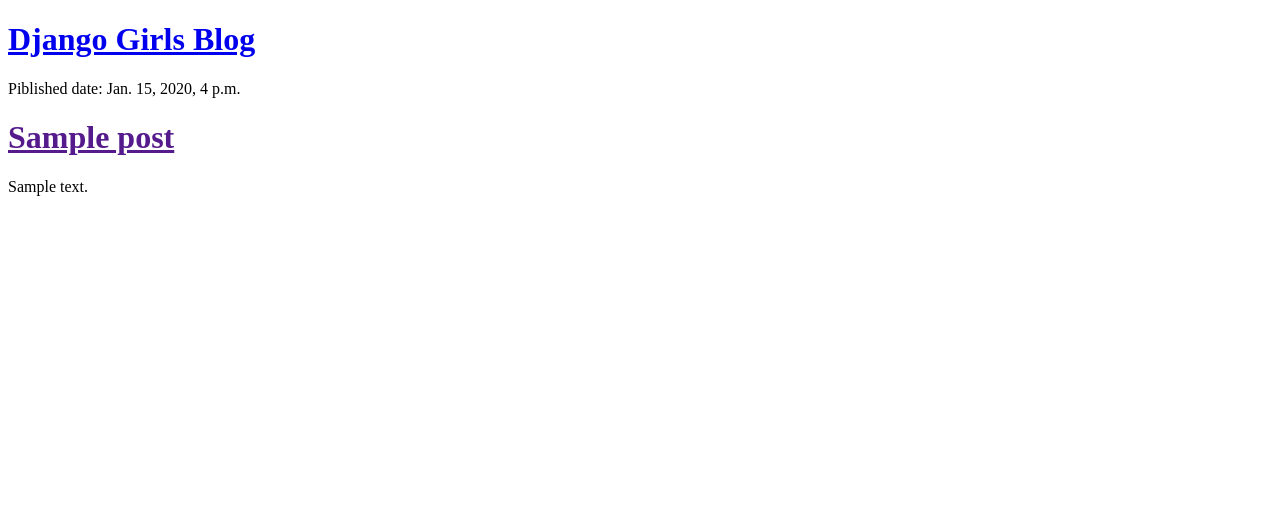
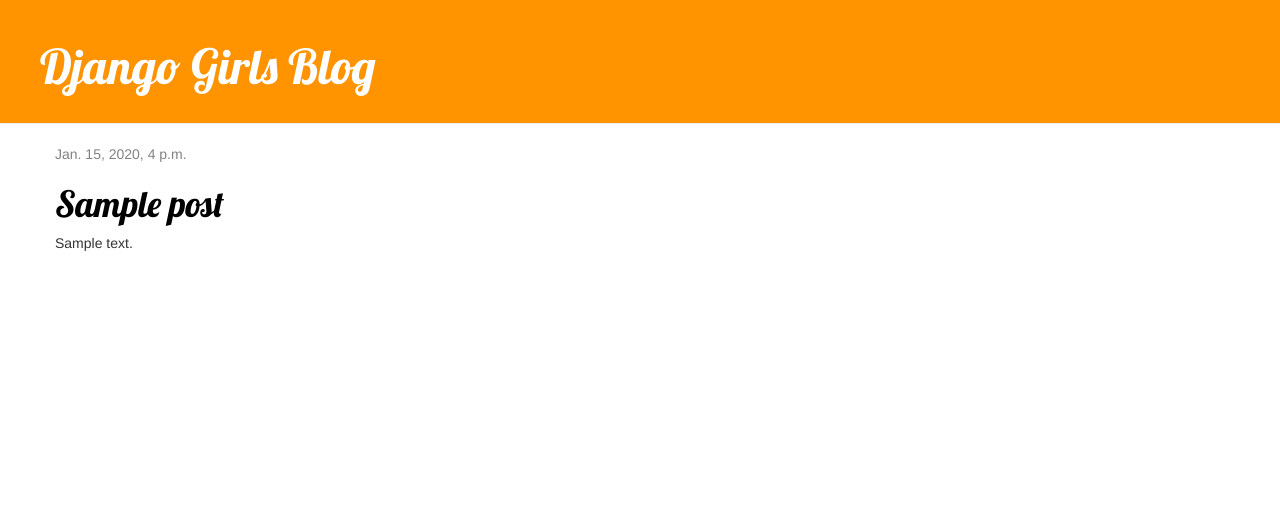
Before and after one commit to aikakyrgyz/my-first-blog, a Django app: page / in a window 1280 px wide. Shown: the top 523 px of the page. Run offline with Django 3.2, Linux system fonts and the light colour scheme; tables that the repository leaves empty hold one stand-in row (values such as "Sample post"); some libraries are stand-ins or nearby versions.

Commit message:
Added view and template for detailed blog post as well as CSS for the site.

```diff
--- /dev/null
+++ b/blog/static/css/blog.css
@@ -0,0 +1,46 @@
+.page-header {
+    background-color: #ff9400;
+    margin-top: 0;
+    padding: 20px 20px 20px 40px;
+}
+
+.page-header h1, .page-header h1 a, .page-header h1 a:visited, .page-header h1 a:active {
+    color: #ffffff;
+    font-size: 36pt;
+    text-decoration: none;
+}
+
+.content {
+    margin-left: 40px;
+}
+
+h1, h2, h3, h4 {
+    font-family: 'Lobster', cursive;
+}
+
+.date {
+    color: #828282;
+}
+
+.save {
+    float: right;
+}
+
+.post-form textarea, .post-form input {
+    width: 100%;
+}
+
+.top-menu, .top-menu:hover, .top-menu:visited {
+    color: #ffffff;
+    float: right;
+    font-size: 26pt;
+    margin-right: 20px;
+}
+
+.post {
+    margin-bottom: 70px;
+}
+
+.post h1 a, .post h1 a:visited {
+    color: #000000;
+}
--- /dev/null
+++ b/blog/templates/blog/base.html
@@ -0,0 +1,23 @@
+{% load static %}
+<html>
+    <head>
+        <title>Django Girls blog</title>
+        <link rel="stylesheet" href="//maxcdn.bootstrapcdn.com/bootstrap/3.2.0/css/bootstrap.min.css">
+        <link rel="stylesheet" href="//maxcdn.bootstrapcdn.com/bootstrap/3.2.0/css/bootstrap-theme.min.css">
+        <link rel="stylesheet" href="{% static 'css/blog.css' %}">
+        <link href="https://fonts.googleapis.com/css?family=Lobster&subset=latin,cyrillic" rel="stylesheet" type="text/css">
+    </head>
+    <body>
+    <div class="page-header">
+        <h1><a href="/">Django Girls Blog</a></h1>
+    </div>
+    <div class="content container">
+        <div class="row">
+            <div class="col-md-8">
+            {% block content %}
+            {% endblock %}
+            </div>
+        </div>
+    </div>
+    </body>
+</html>
--- a/blog/templates/blog/post_list.html
+++ b/blog/templates/blog/post_list.html
@@ -1,18 +1,16 @@
-<!DOCTYPE html>
-<html lang="en">
-<head>
-    <meta charset="UTF-8">
-    <title>Django Girls blog</title>
- <body>
-        <div>
-            <h1><a href="/">Django Girls Blog</a></h1>
-        </div>
-        {% for post in posts %}
-        <div>
-            <p>Piblished date: {{post.published_date}}</p>
-            <h1><a href = "">{{post.title}}</a></h1>
+{% extends 'blog/base.html' %}
+{% block content %}
+    {% for post in posts %}
+        <div class="post">
+            <div class="date">
+                {{ post.published_date }}
+            </div>
+            <h1><a href="{% url 'post_detail' pk=post.pk %}">{{ post.title }}</a></h1>
+<!--            Параметр post_detail означает, что Django будет искать URL с именем post_detail в файле blog.urls.py.-->
+<!--            # Поскольку мы не задали первичного ключа в нашей модели Post, Django создал такой ключ за-->
+<!--            #нас (по умолчанию это порядковый номер, то есть 1, 2, 3…) и добавил поле pk к каждой записи блога.-->
+<!--            #http://127.0.0.1:8000/post/1/-->
             <p>{{ post.text|linebreaksbr }}</p>
         </div>
-        {% endfor %}
-    </body>
-</html>
+    {% endfor %}
+{% endblock %}
--- a/blog/urls.py
+++ b/blog/urls.py
@@ -2,4 +2,5 @@
 from . import views
 urlpatterns = [
     path('', views.post_list, name='post_list'),
+    path('post/<int:pk>/', views.post_detail, name='post_detail')
 ]
--- a/blog/views.py
+++ b/blog/views.py
@@ -1,7 +1,12 @@
-from django.shortcuts import render
+from django.shortcuts import render, get_object_or_404
 from django.utils import timezone
 from .models import Post
+
+
 
 def post_list(request):
     posts = Post.objects.filter(published_date__lte=timezone.now()).order_by('published_date')
     return render(request, 'blog/post_list.html', {'posts': posts})
+def post_detail(request, pk):
+    post = get_object_or_404(Post, pk=pk)
+    return render(request, 'blog/post_detail.html', {'post': post})
```
Also changed, not shown: blog/templates/blog/post_detail.html (added, +13 -0 lines).
